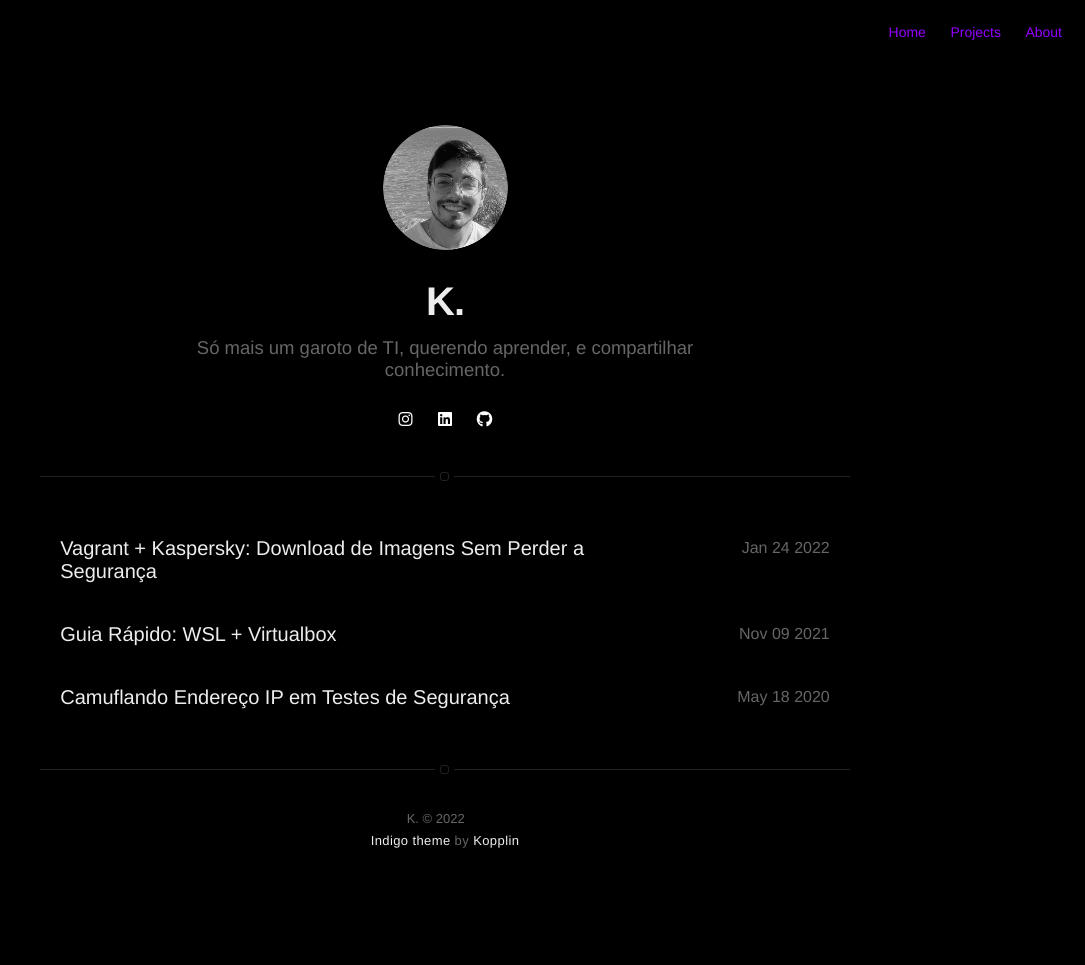
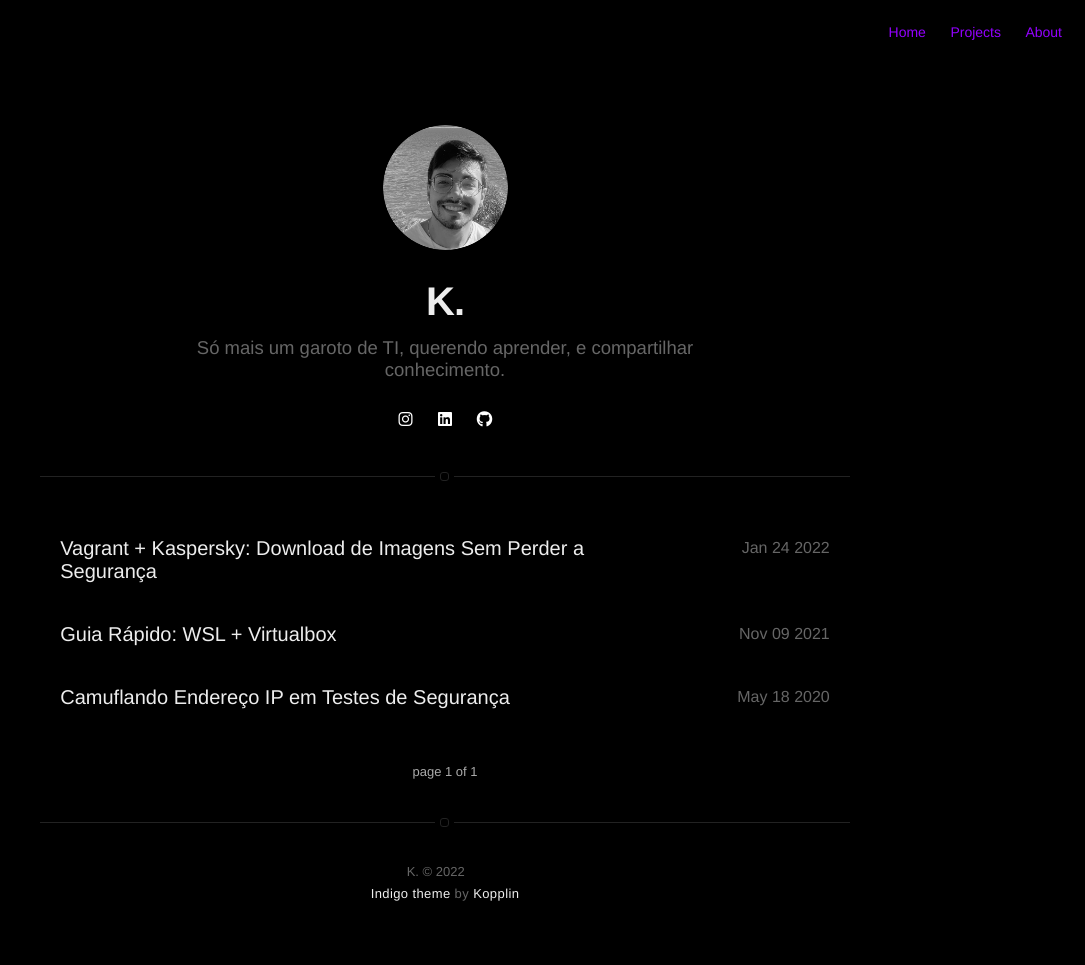
Before and after one commit to stephan-lopes/stephan-lopes.github.io, a Jekyll site: the page built from blog.html, in a window 1280 px wide. Shown: the whole page, without its empty margins (195-1280 px from the left). Built offline with Jekyll 4.4.1, drawn with Linux system fonts in a browser that asks for light colours; nearby versions of some CDN libraries; the list of posts is cut into pages by our own code; before the commit the page ends 912 px from its top, so only the background shows below that.

```diff
--- a/_config.yml
+++ b/_config.yml
@@ -19,7 +19,6 @@ resume: false
 resume-external: false
 resume-url: https://google.com/?q=my+resume
 
-baseurl: "/blog"
 url: https://stephan-lopes.github.io
 # your url: https://USERNAME.github.io
 
@@ -56,7 +55,7 @@ width: large
 
 # if you do/don't need pagination, toggle 'enabled' between true/false below
 pagination:
-  enabled: false
+  enabled: true
   sort_reverse: true # display recent posts first
   title: ":title" # Changing this will mess up the header display logic
   per_page: 5
```
